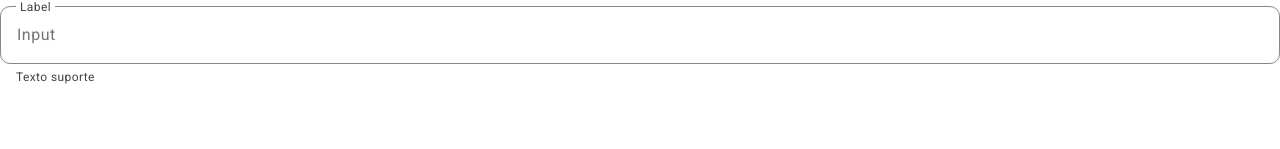
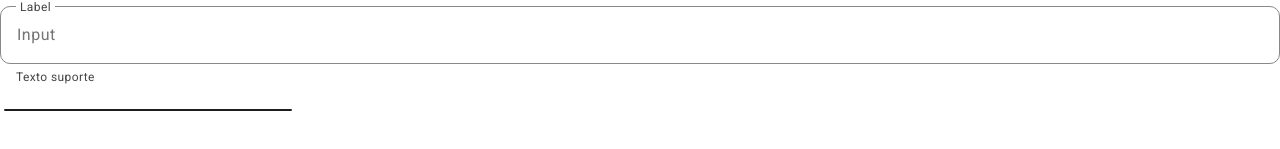
Before and after one commit to amigosdosanimais/.github, a Next.js app: page /testComponents in a window 1280 px wide. Shown: the part 241-390 px from the top of the page. Built offline with nearby package versions, Linux system fonts and the light colour scheme; a web font is replaced by a local one.

Commit message:
Criação do componente Divider

```diff
--- a/pages/testComponents.jsx
+++ b/pages/testComponents.jsx
@@ -1,7 +1,7 @@
 import { RxButton } from 'react-icons/rx'
 import Button from '../src/components/button/button'
 import InputComponent from '../src/components/input/input'
-
+import Divider from '../src/components/divider/divider'
 
 export default function TestComponents (){
     return(
@@ -36,6 +36,9 @@ export default function TestComponents (){
         <div>
             <InputComponent></InputComponent>
         </div>
+        <div>
+            <Divider></Divider>
+        </div>
         </>
     )
 }
--- /dev/null
+++ b/src/components/divider/divider.jsx
@@ -0,0 +1,9 @@
+import styles from './divider.module.css'
+
+export default function Divider ({width}){
+    return (
+        <div className={styles.divider}>
+            <div className={styles.rectangle} style={{width: width}}></div>
+        </div>
+    )
+}
--- /dev/null
+++ b/src/components/divider/divider.module.css
@@ -0,0 +1,15 @@
+.divider{
+    display: flex;
+   width:288px ;
+    padding: 4px;
+    flex-direction: column;
+    align-items: flex-start;
+    gap: 4px;
+}
+
+.rectangle{
+    height: 2px;
+    align-self: stretch;
+    border-radius: 100px;
+    background: var(--Cinza-950, #1E1E1E);
+}
```
